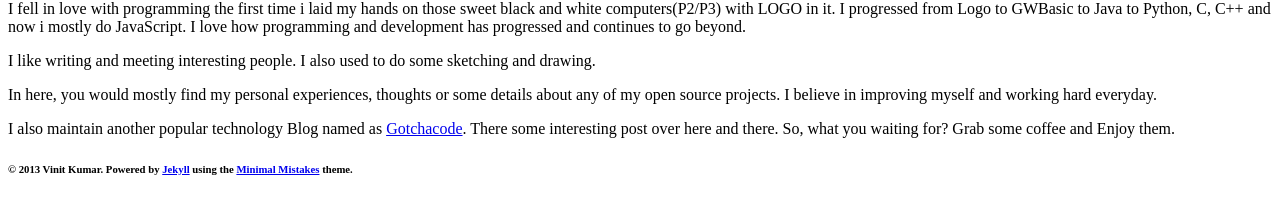
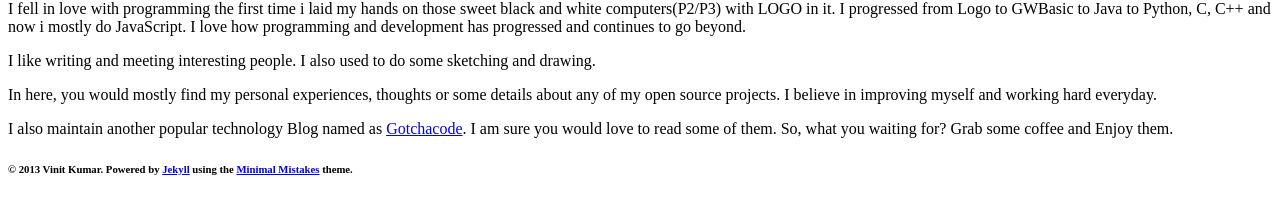
Before and after one commit to vinitkumar/vinitkumar.github.com, a Jekyll site: the page built from about.md, in a window 1280 px wide. Shown: the part 717-940 px from the top of the page. Built offline with Jekyll 4.4.1, drawn with Linux system fonts in a browser that asks for light colours; nearby versions of some CDN libraries.

Commit message:
fixed typo

```diff
--- a/about.md
+++ b/about.md
@@ -16,4 +16,4 @@ I like writing and meeting interesting people. I also used to do some sketching
 
 In here, you would mostly find my personal experiences, thoughts or some details about any of my open source projects. I believe in improving myself and working hard everyday.
 
-I also maintain another popular technology Blog named as [Gotchacode](http://www.gotchacode.com). There some interesting post over here and there. So, what you waiting for? Grab some coffee and Enjoy them.
+I also maintain another popular technology Blog named as [Gotchacode](http://www.gotchacode.com). I am sure you would love to read some of them. So, what you waiting for? Grab some coffee and Enjoy them.
```
